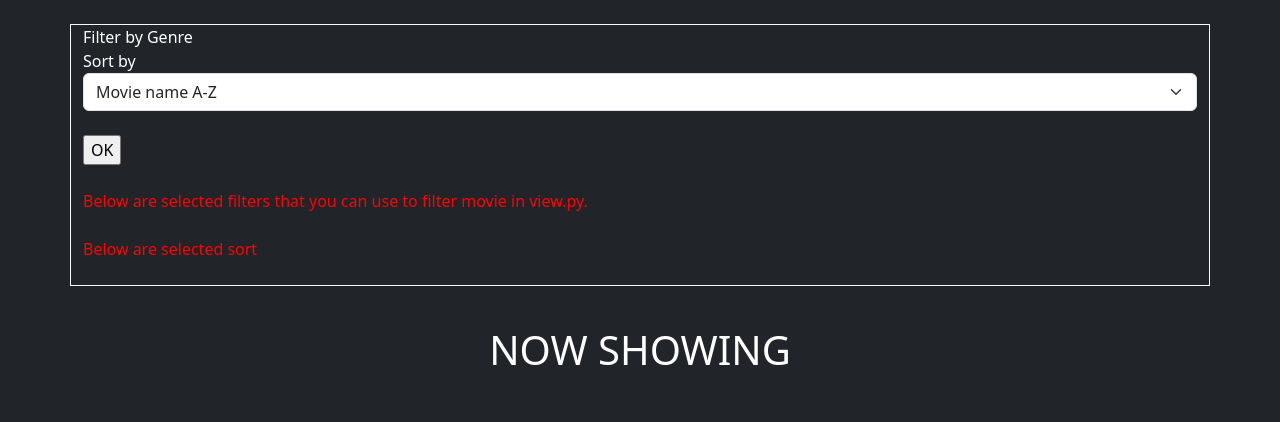
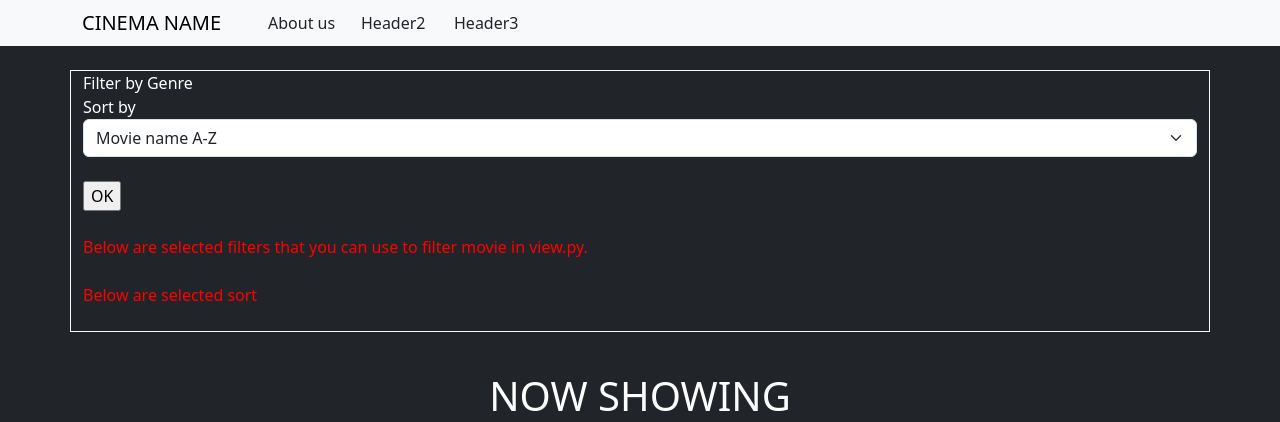
Before and after one commit to nichyhan/DSA5101_DjangoProject, a Django app: page /about-us/movies/ in a window 1280 px wide. Shown: the top 422 px of the page. Run offline with Django 3.2, Linux system fonts and the light colour scheme; data that the repository does not hold is empty; some libraries are stand-ins or nearby versions.

Commit message:
Add Nav bar in movie.html

```diff
--- a/aboutus/templates/movie.html
+++ b/aboutus/templates/movie.html
@@ -16,6 +16,26 @@
 
 </head>
 <body class="bg-dark">
+
+    <nav class="navbar navbar-expand-lg navbar-light bg-light">
+        <div class="container">
+            <div class="col-2">
+                <a class="navbar-brand">CINEMA NAME</a>
+            </div>
+            <div class="nav-item col-1">
+                <a class="nav-link" href="/about-us/">About us</a>
+            </div>
+            <div class="nav-item col-1">
+                <a class="nav-link" href="#">Header2</a>
+            </div>
+            <div class="nav-item col-1">
+                <a class="nav-link" href="#">Header3</a>
+            </div>
+            <div class="col-7">
+            </div>
+        </div>
+    </nav>
+
     <br>
     <div class="container text-white border border-light">
 
```
